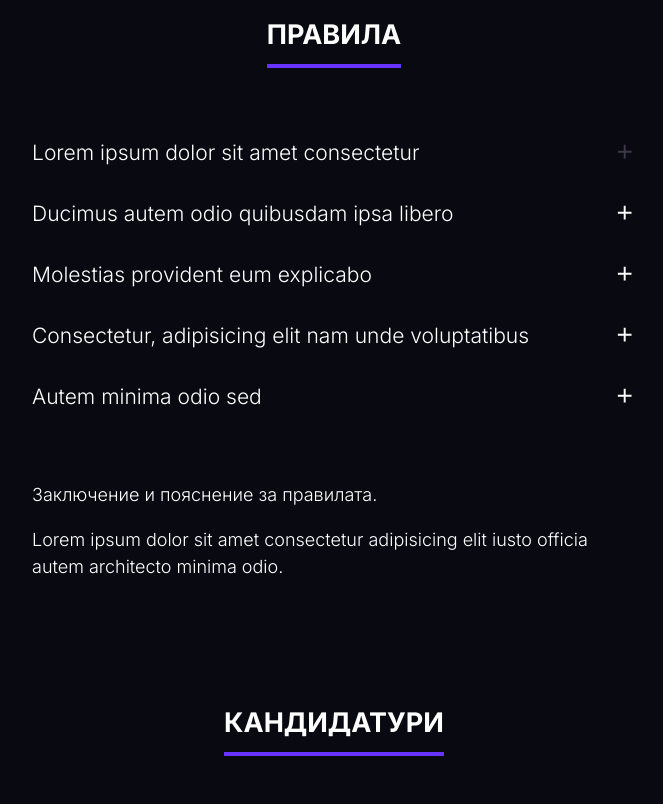
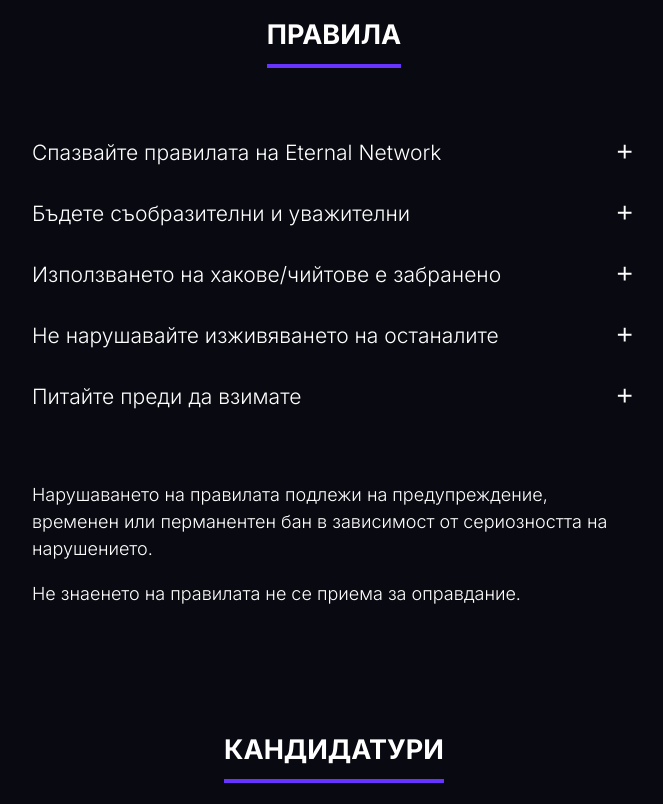
Before and after one commit to EternalNetworkTM/EternalCraft, a website: page src/index.html in a window 1280 px wide. Shown: the part 2100-2904 px from the top of the page, without its empty margins (306-969 px from the left). Drawn offline with nearby package versions, Linux system fonts and the light colour scheme; files that its build step writes are made by us from their sources.

Commit message:
Add introductions and rules text

```diff
--- a/src/index.html
+++ b/src/index.html
@@ -25,8 +25,8 @@
     <h2 id="about" class="section-title">За нас</h2>
     <div class="introduction">
       <p class="description">
-        Lorem ipsum dolor sit amet consectetur adipisicing elit. Perferendis molestias provident possimus eum explicabo,
-        porro deserunt neque culpa amet sit.
+        EternalCraft е Minecraft общност, която е част от гейминг общността Eternal Network, създадена с цел да се
+        обединим, да си помагаме и да се забавляваме заедно.
       </p>
       <div class="image">
         <img src="assets/img/introduction-1.webp">
@@ -34,7 +34,8 @@
     </div>
     <div class="introduction">
       <p class="description">
-        Lorem ipsum dolor sit amet consectetur, adipisicing elit nam unde voluptatibus consequatur dolore.
+        От ентусиазирани строители до редстоун изобретатели - при нас всеки има свободата да реализира проектите си,
+        независимо от уменията си.
       </p>
       <div class="image">
         <img src="assets/img/introduction-2.webp">
@@ -42,8 +43,7 @@
     </div>
     <div class="introduction">
       <p class="description">
-        Lorem ipsum dolor sit amet consectetur adipisicing elit facilis veritatis eaque sint, modi dolor nostrum qui
-        soluta architecto ducimus autem odio quibusdam ipsa libero consequuntur.
+        Присъединете се към необятния свят на EternalCraft, където небето е границата на креативността.
       </p>
       <div class="image">
         <img src="assets/img/introduction-3.webp">
@@ -53,70 +53,78 @@
   <section class="container rules">
     <h2 class="section-title">Правила</h2>
     <ul class="accordion rules-container">
-      <li class="accordion-item label-only">
+      <li class="accordion-item">
         <button class="label">
-          <h3 class="text">Lorem ipsum dolor sit amet consectetur</h3>
+          <h3 class="text">Спазвайте правилата на Eternal Network</h3>
           <svg class="icon" xmlns="http://www.w3.org/2000/svg" viewBox="0 0 24 24"><path fill="currentColor" d="M11 11V5H13V11H19V13H13V19H11V13H5V11H11Z"></path></svg>
         </button>
+        <div class="body">
+          <p class="text">
+            Като сте част от EternalCraft, трябва също да спазвате правилата на Eternal Network, които може да намерите
+            в нашия <a href="https://etrnltm.com/discord">Discord сървър</a>.
+          </p>
+        </div>
       </li>
       <li class="accordion-item">
         <button class="label">
-          <h3 class="text">Ducimus autem odio quibusdam ipsa libero</h3>
+          <h3 class="text">Бъдете съобразителни и уважителни</h3>
           <svg class="icon" xmlns="http://www.w3.org/2000/svg" viewBox="0 0 24 24"><path fill="currentColor" d="M11 11V5H13V11H19V13H13V19H11V13H5V11H11Z"></path></svg>
           <svg class="icon hidden" xmlns="http://www.w3.org/2000/svg" viewBox="0 0 24 24"><path fill="currentColor" d="M5 11V13H19V11H5Z"></path></svg>
         </button>
         <div class="body">
           <p class="text">
-            Elit porro deserunt neque culpa amet sit facilis deserunt temporibus voluptatibus quisquam voluptates culpa
-            non molestias.
+            Не тормозете и не досаждайте на никого. Дръжте се разумно и се отнасяйте с другите така, както искате да се
+            отнасят с вас.
           </p>
         </div>
       </li>
       <li class="accordion-item">
         <button class="label">
-          <h3 class="text">Molestias provident eum explicabo</h3>
+          <h3 class="text">Използването на хакове/чийтове е забранено</h3>
           <svg class="icon" xmlns="http://www.w3.org/2000/svg" viewBox="0 0 24 24"><path fill="currentColor" d="M11 11V5H13V11H19V13H13V19H11V13H5V11H11Z"></path></svg>
           <svg class="icon hidden" xmlns="http://www.w3.org/2000/svg" viewBox="0 0 24 24"><path fill="currentColor" d="M5 11V13H19V11H5Z"></path></svg>
         </button>
         <div class="body">
           <p class="text">
-            Sapiente natus eveniet ea numquam modi alias illum nam asperiores. Accusantium doloribus repellat vero asperiores illum ipsum.
+            Софтуер, който ви дава нечестно предимство (напр. X-ray ресурсни пакети) е забранен. Визуални модове, като
+            шейдъри, минимап и гама са позволени. Експлоатиране на бъгове от играта е позволено, стига да не нарушава
+            целостта на света и да не влияе на останалите играчи.
           </p>
         </div>
       </li>
       <li class="accordion-item">
         <button class="label">
-          <h3 class="text">Consectetur, adipisicing elit nam unde voluptatibus</h3>
+          <h3 class="text">Не нарушавайте изживяването на останалите</h3>
           <svg class="icon" xmlns="http://www.w3.org/2000/svg" viewBox="0 0 24 24"><path fill="currentColor" d="M11 11V5H13V11H19V13H13V19H11V13H5V11H11Z"></path></svg>
           <svg class="icon hidden" xmlns="http://www.w3.org/2000/svg" viewBox="0 0 24 24"><path fill="currentColor" d="M5 11V13H19V11H5Z"></path></svg>
         </button>
         <div class="body">
           <p class="text">
-            Nemo accusantium provident incidunt nobis ipsam, autem architecto minima odio sed cumque impedit fugiat
-            veniam quos, rem nihil.
+            Това включва действия, като грийфане, безбричнно убиване на играчи, умишлено причиняване на лаг, или
+            прекомерни пранкове, при които играчите не могат да се измъкнат лесно или си губят предметите.
           </p>
         </div>
       </li>
       <li class="accordion-item">
         <button class="label">
-          <h3 class="text">Autem minima odio sed</h3>
+          <h3 class="text">Питайте преди да взимате</h3>
           <svg class="icon" xmlns="http://www.w3.org/2000/svg" viewBox="0 0 24 24"><path fill="currentColor" d="M11 11V5H13V11H19V13H13V19H11V13H5V11H11Z"></path></svg>
           <svg class="icon hidden" xmlns="http://www.w3.org/2000/svg" viewBox="0 0 24 24"><path fill="currentColor" d="M5 11V13H19V11H5Z"></path></svg>
         </button>
         <div class="body">
           <p class="text">
-            Similique voluptatem eos quaerat officiis similique illum, et esse iure, doloribus aut repellat ab cumque
-            nihil labore ipsam accusantium.
+            Поискайте позволение и известявайте преди да взимате нещо на заем или да използвате резервирана площ.
           </p>
         </div>
       </li>
     </ul>
     <div class="rules-closing">
       <p>
-        Заключение и пояснение за правилата.
+        Нарушаването на правилата подлежи на предупреждение, временен или перманентен бан в зависимост от сериозността
+        на нарушението.
       </p>
       <p>
-        Lorem ipsum dolor sit amet consectetur adipisicing elit iusto officia autem architecto minima odio.
+        Не знаенето на правилата не се приема за оправдание.
       </p>
     </div>
   </section>
```
